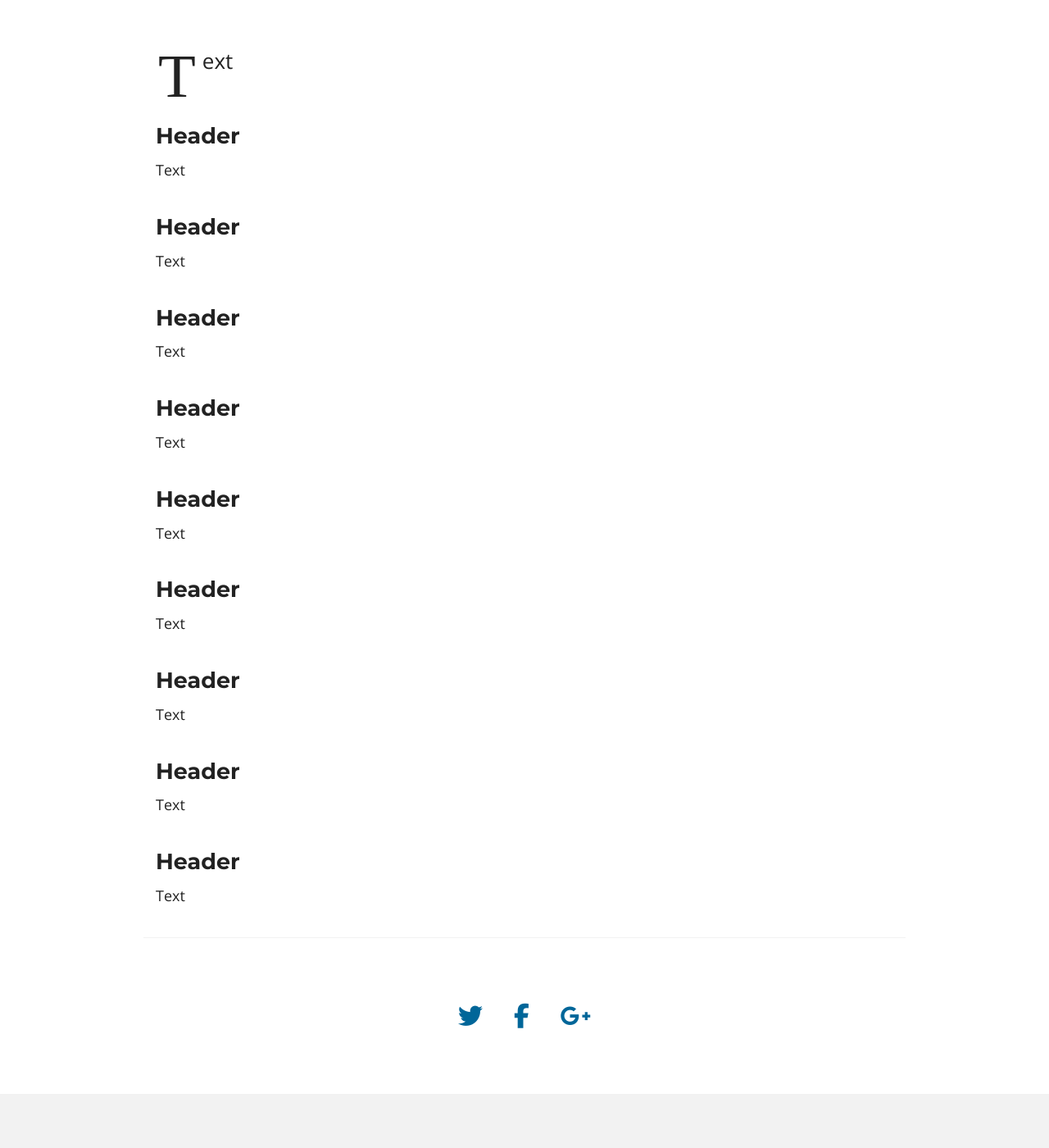
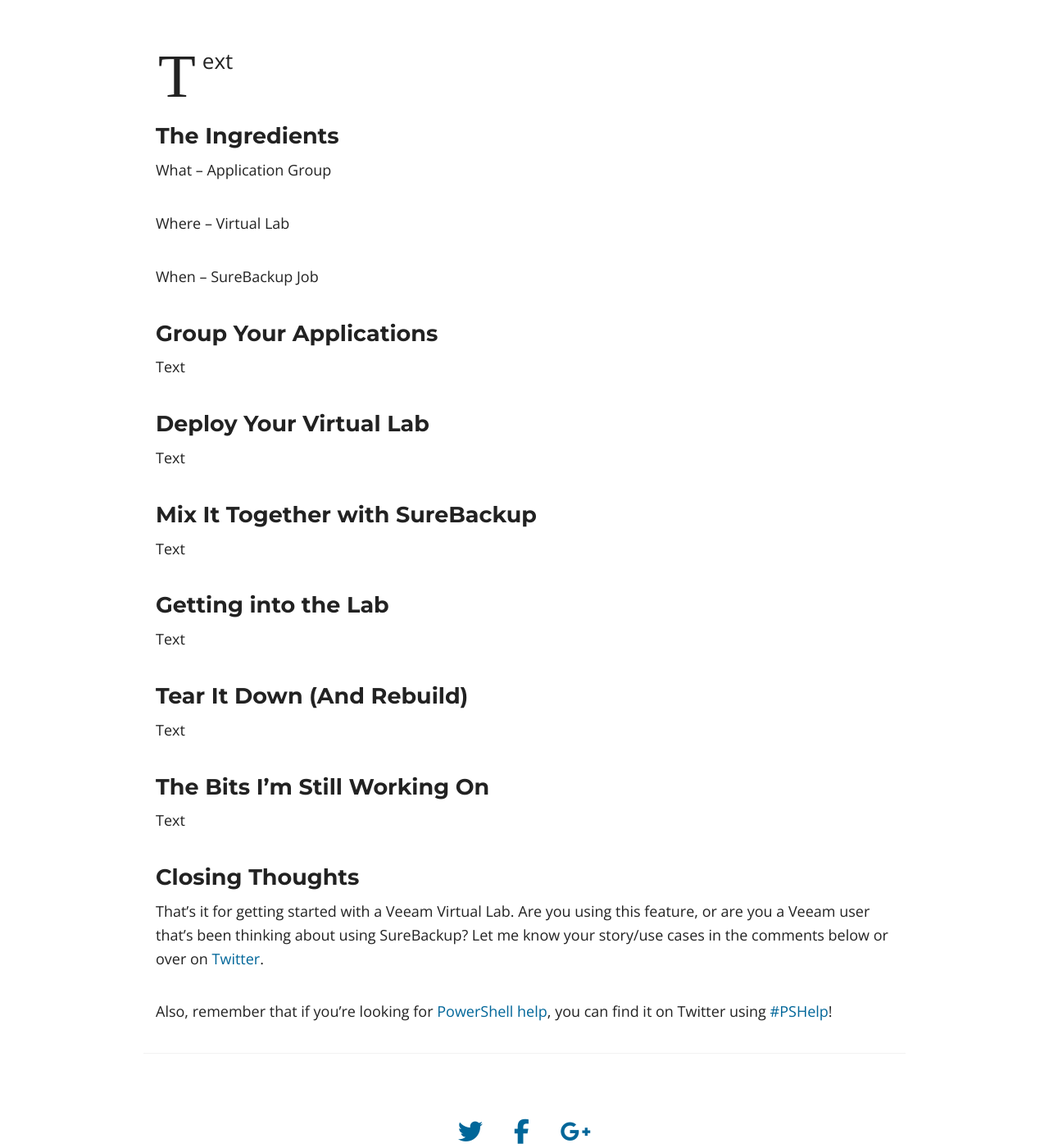
Before and after one commit to Windos/windos.github.io, a Jekyll site: the page built from _posts/2018-03-26-veeam-my-first-virtual-lab.md, in a window 1280 px wide and 1400 px high, scrolled down 475 px. Shown: the whole window at 82% size. Built offline with Jekyll 4.4.1, drawn with Linux system fonts in a browser that asks for light colours; nearby versions of some CDN libraries; some web fonts are replaced; our own code applies the rules of GitHub Pages for plain Markdown files; comment, search, counter and statistics services are not loaded.

Commit message:
Well, this is a lot more planning than I normally do

```diff
--- a/_posts/2018-03-26-veeam-my-first-virtual-lab.md
+++ b/_posts/2018-03-26-veeam-my-first-virtual-lab.md
@@ -1,43 +1,50 @@
 ---
-layout: post
+date: "2018-03-26 21:00:00 +1300"
 title: "Veeam: My First Virtual Lab"
-date: 2018-03-26 21:00:00 +1300
 ---
 
 Text
 
-### Header
+### The Ingredients
+
+What – Application Group
+
+Where – Virtual Lab
+
+When – SureBackup Job
+
+### Group Your Applications
 
 Text
 
-### Header
+### Deploy Your Virtual Lab
 
 Text
 
-### Header
+### Mix It Together with SureBackup
 
 Text
 
-### Header
+### Getting into the Lab
 
 Text
 
-### Header
+### Tear It Down (And Rebuild)
 
 Text
 
-### Header
+### The Bits I’m Still Working On
 
 Text
 
-### Header
+### Closing Thoughts
 
-Text
+That’s it for getting started with a Veeam Virtual Lab. Are you using this
+feature, or are you a Veeam user that’s been thinking about using SureBackup?
+Let me know your story/use cases in the comments below or over on
+[Twitter](https://twitter.com/WindosNZ).
 
-### Header
-
-Text
-
-### Header
-
-Text
+Also, remember that if you’re looking for [PowerShell
+help](https://king.geek.nz/2018/03/20/pshelp-twitter/), you can find it on
+Twitter using
+[\#PSHelp](https://twitter.com/search?f=tweets&vertical=default&q=%23pshelp&src=typd)!
```
